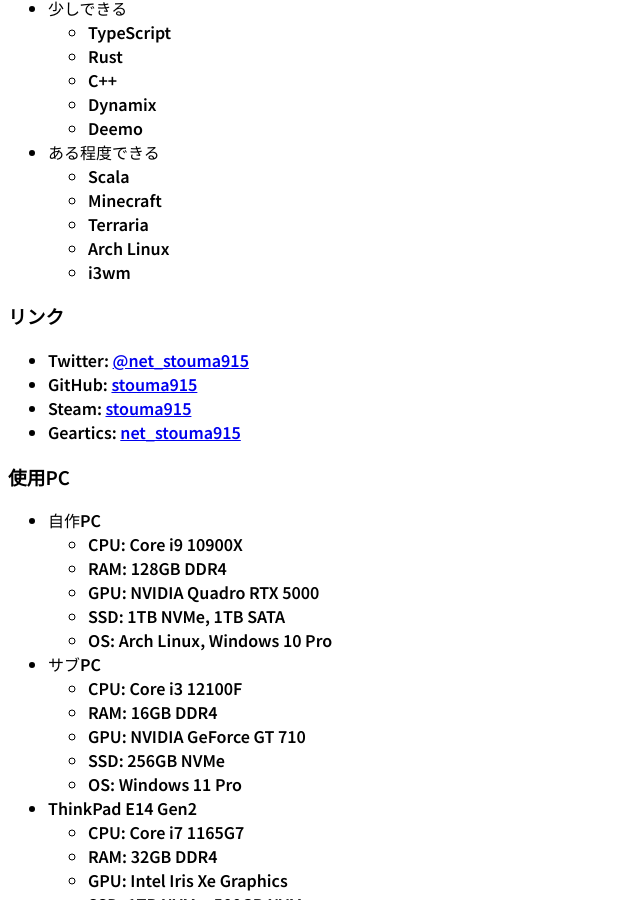
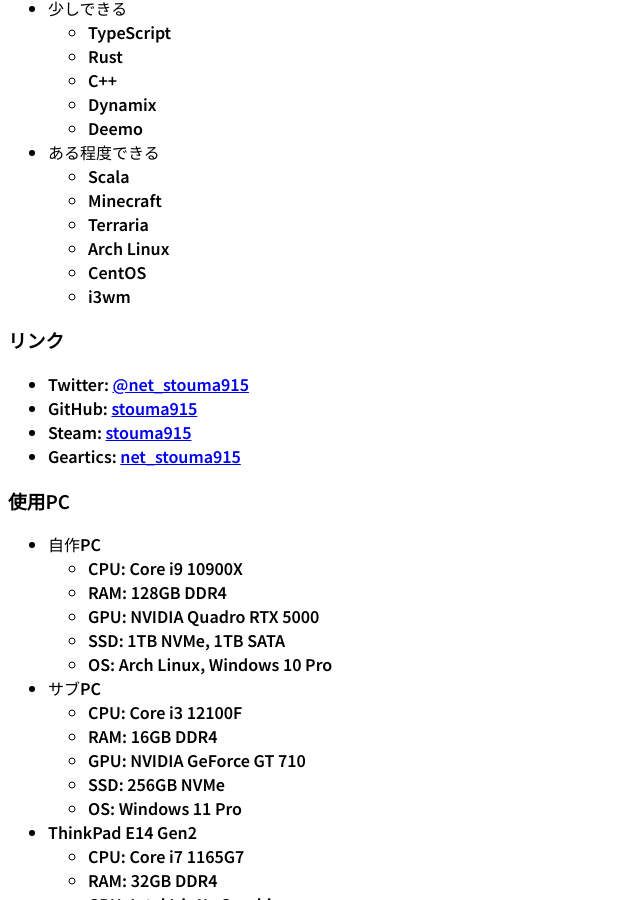
Before and after one commit to t-sasaki915/t-sasaki-net, a Jekyll site: the page built from docs/index.md, in a window 1280 px wide and 900 px high, scrolled down 1050 px. Shown: the whole window, without its empty margins (0-640 px from the left). Built offline with Jekyll 4.4.1, drawn with Linux system fonts in a browser that asks for light colours; Markdown is read by kramdown in place of the engine named in the settings.

Commit message:
Update index.md

```diff
--- a/docs/index.md
+++ b/docs/index.md
@@ -53,6 +53,7 @@
   - Minecraft
   - Terraria
   - Arch Linux
+  - CentOS
   - i3wm
 
 ### リンク
```
